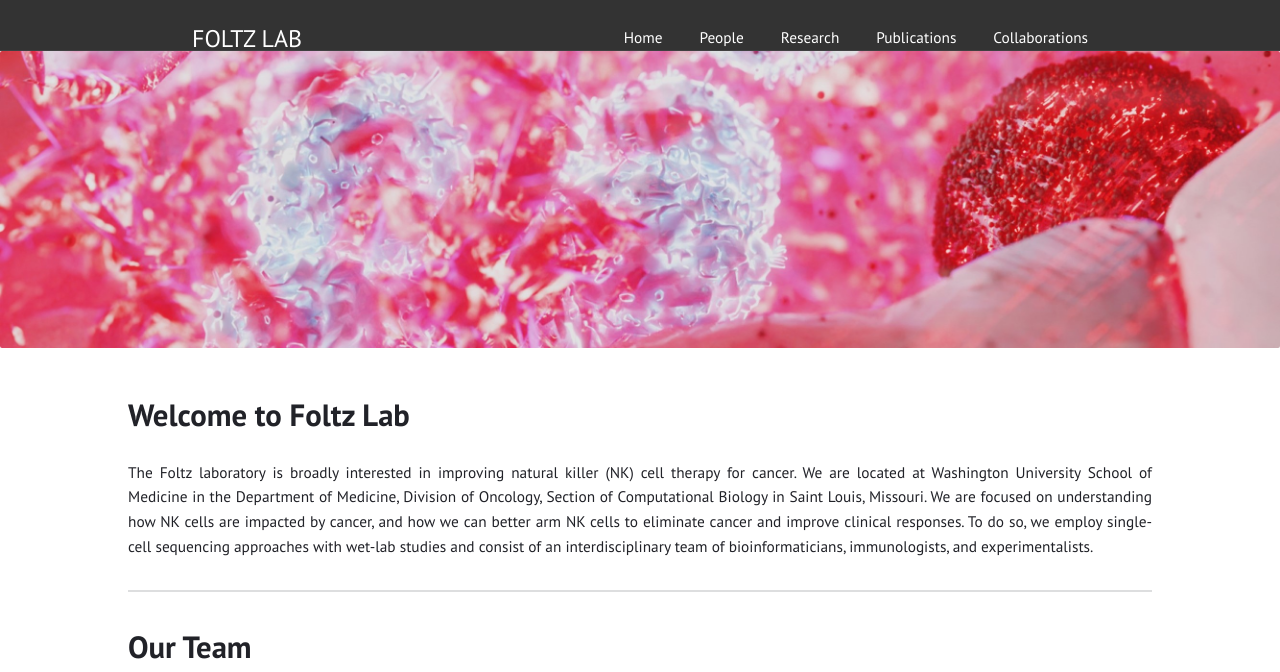
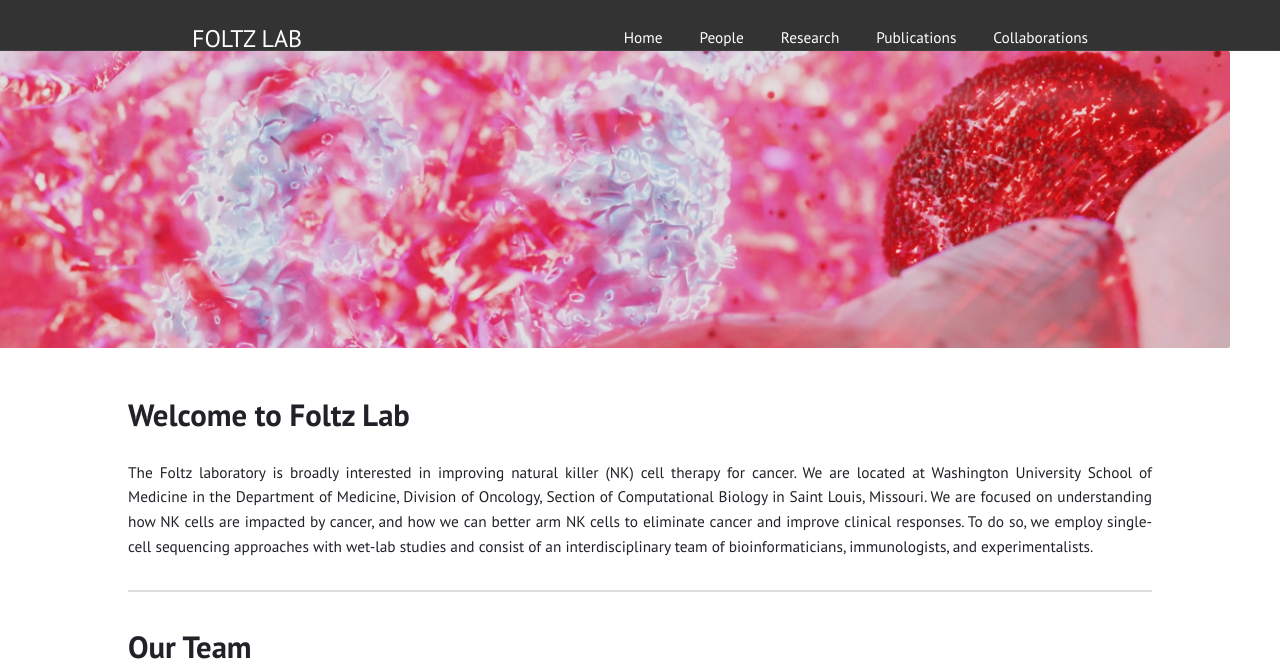
Before and after one commit to Foltz-Lab/Foltz-Lab.github.io, a Jekyll site: the page built from index.html, in a window 1280 px wide. Shown: the top 672 px of the page. Built offline with Jekyll 4.4.1, drawn with Linux system fonts in a browser that asks for light colours; grey boxes are pictures that could not be loaded.

Commit message:
Update index.html

```diff
--- a/index.html
+++ b/index.html
@@ -6,7 +6,7 @@
 <!-- Full-Width Image Section -->
 <div style="margin: 0; padding: 0;">
 
-<img src="{{ '/images/NK_cells.jpg' | relative_url }}" alt="NK_cells" class="full-width-image" style="margin: 0; padding: 0; display: block;" >
+<img src="{{ '/images/NK_cells.jpg' | relative_url }}" alt="NK_cells" class="full-width-image" style="margin: 0 50px 0 -50px; padding: 0; display: block;" >
 
 </div>
 
```
